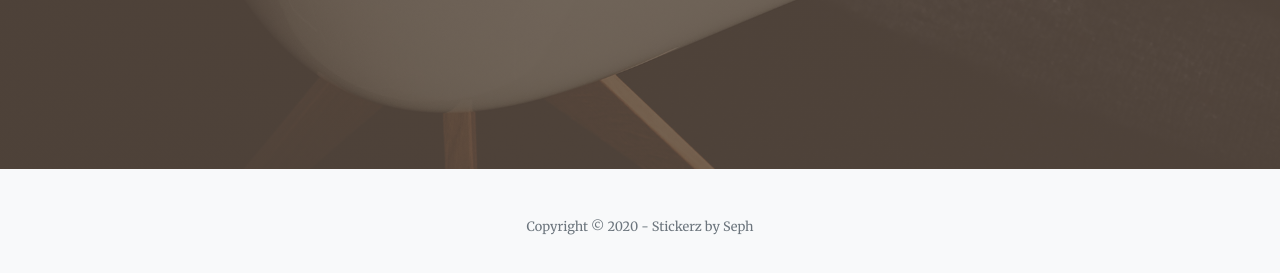
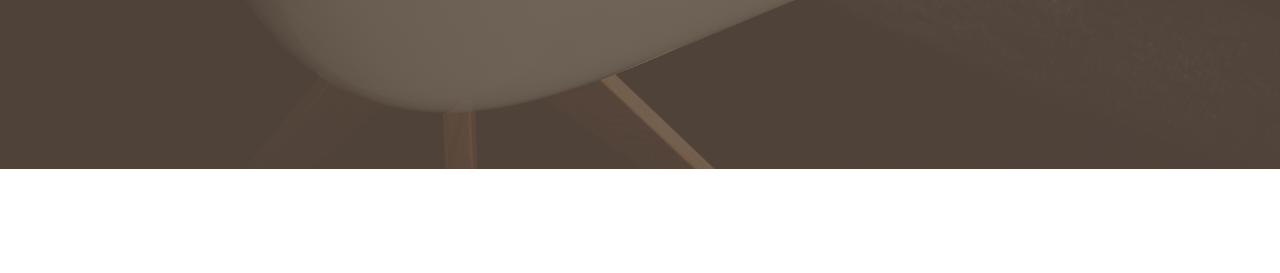
Before and after one commit to sephiroth1993/StickerZ-Web, a plain HTML site: page index.html in a window 1280 px wide. Shown: the part 631-904 px from the top of the page. After the commit the page ends 800 px from the top, so only its background shows below. Drawn offline with nearby package versions, Linux system fonts and the light colour scheme.

Commit message:
Update index.html

```diff
--- a/index.html
+++ b/index.html
@@ -48,10 +48,6 @@
                 </div>
             </div>
         </header>
-        <!-- Footer-->
-        <footer class="bg-light py-5">
-            <div class="container"><div class="small text-center text-muted">Copyright © 2020 - Stickerz by Seph</div></div>
-        </footer>
         <!-- Bootstrap core JS-->
         <script src="https://code.jquery.com/jquery-3.5.1.slim.min.js"></script>
         <script src="https://cdn.jsdelivr.net/npm/bootstrap@4.5.3/dist/js/bootstrap.bundle.min.js"></script>
```
